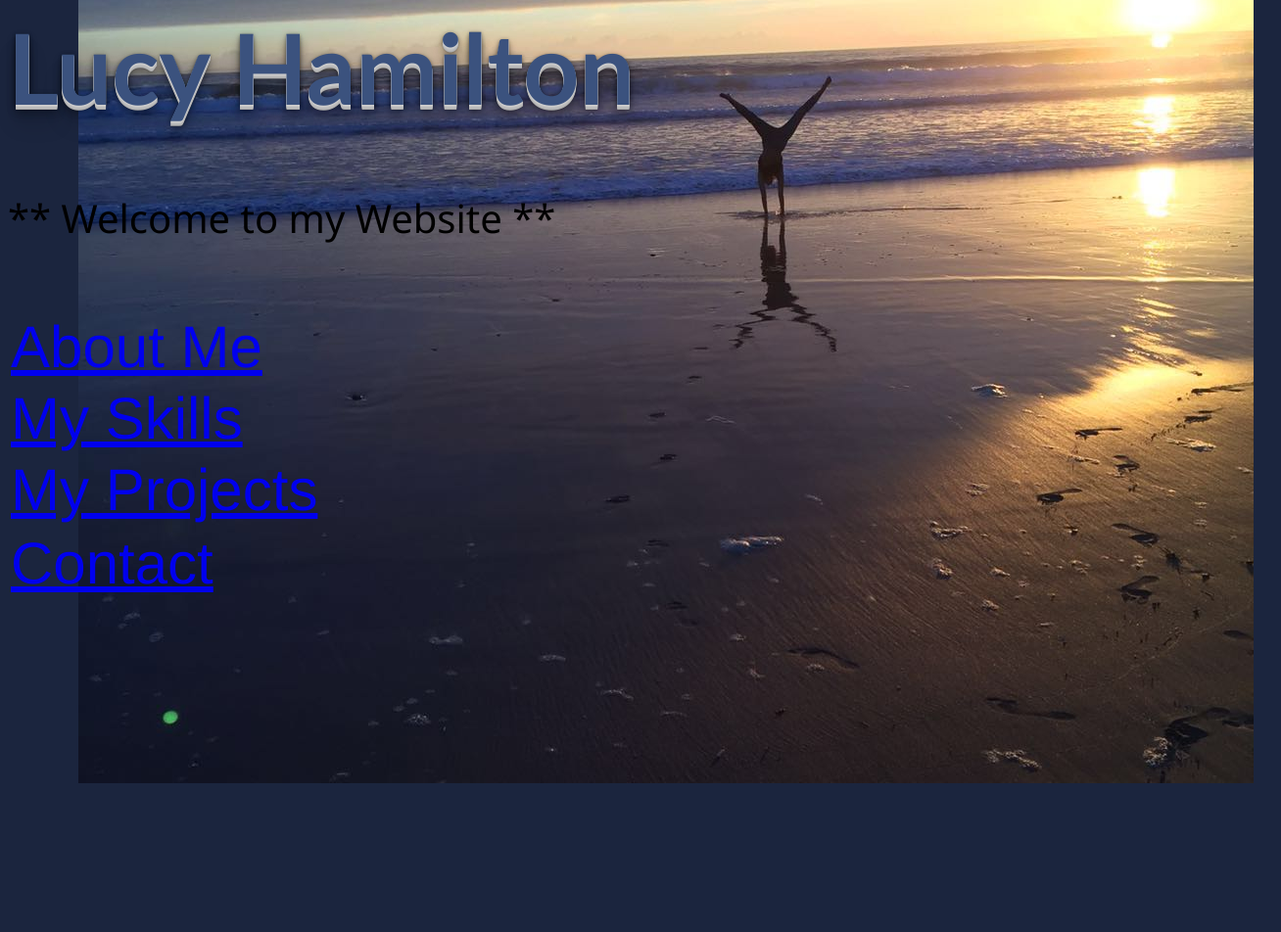
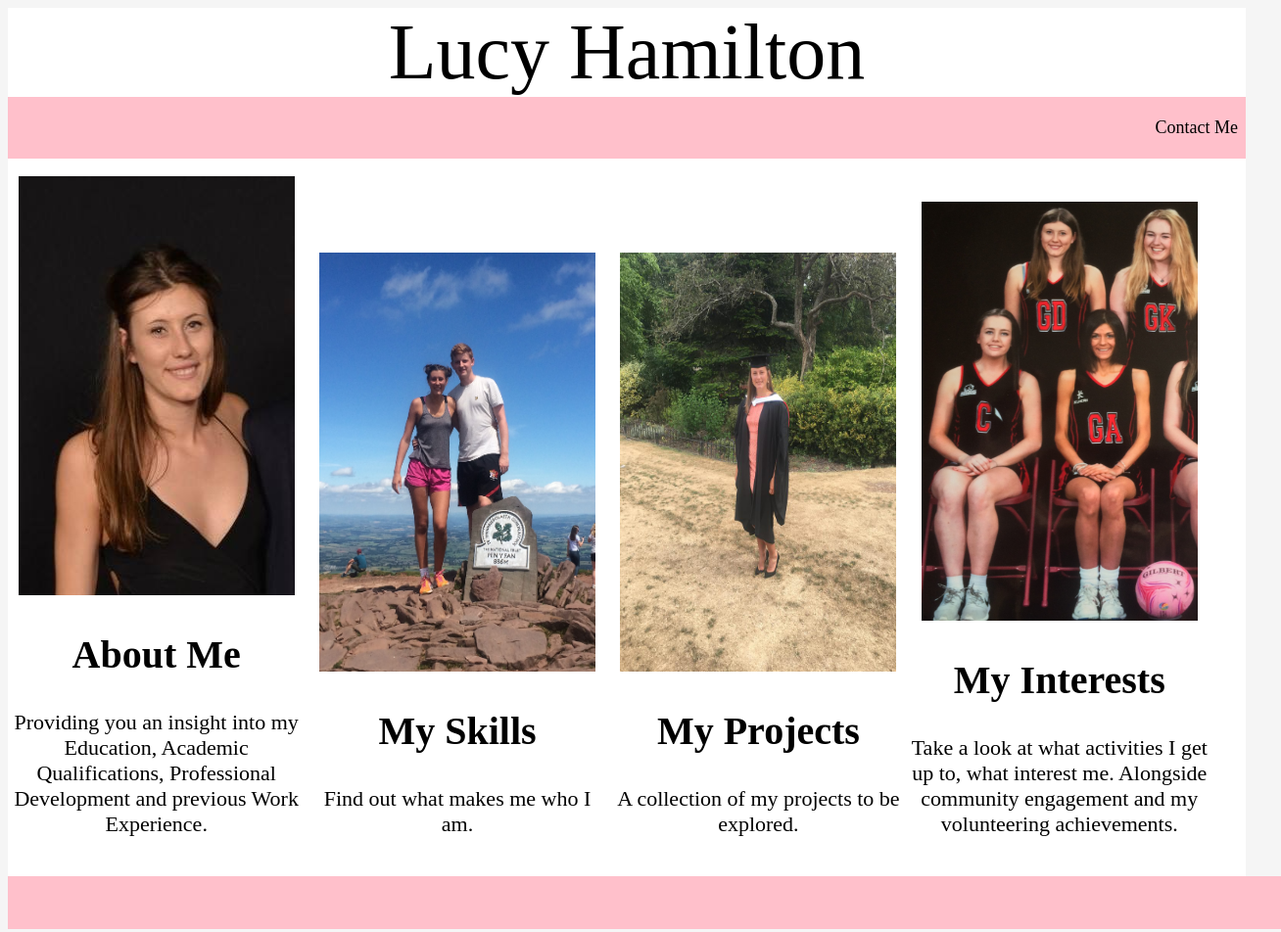
Before and after one commit to lwhamilton03/lwhamilton03.github.io, a plain HTML site: page index.html in a window 1280 px wide. Shown: the whole page at 98% size, 1308 px wide, since content can reach past the window. Before the commit the page ends 800 px from the top, so only its background shows below. Drawn offline with Linux system fonts and the light colour scheme.

Commit message:
index changed

```diff
--- a/index.html
+++ b/index.html
@@ -1,36 +1,52 @@
 <html>
 
-<!-- FRONT PAGE -->
+<head>
+    <title> Homepage </title>
+    <link href="css/homepage.css" rel="stylesheet">
+</head>
 
-    <head>
-        <!-- Only Metadata in here -->
-        <title> My First Website </title>
-        <!-- CSS goes in here -->
-        <link href="css/style.css" rel = "stylesheet" >
+<body>
+    <div id ="myname"> Lucy Hamilton </div>
 
-    </head>
+    <div class="topBar">
+        <br/>
+        <div class = "dropDown"> <!--Lines - drop down --> </div>
+        <div> <a href="Contact.html"> Contact Me </a> </div>
+        <br/>
+    </div>
+    <br/>
+    <div id="Main">
+    <div class = "boxMain">
+        <div> <a href= "About.html"> <img src="lucyface.png" width="282px" height="428px"> <a/> </div>
+        <div> <h2> About Me </h2>
+        <p> Providing you an insight into my Education, Academic Qualifications, Professional Development and previous Work Experience. </p> </div>
+    </div>
 
-    <body >
+     <div class = "boxMain">
+        <div> <a href= "Skills.html"> <img src="css/penyfan.jpg" width="282px" height="428px"> <a/> </div>
+        <div> <h2> My Skills </h2>
+        <p> Find out what makes me who I am. </p> </div>
+    </div>
 
+    <div class = "boxMain">
+            <div> <a href= "Projects.html"> <img src="css/graduation.jpg" width="282px" height="428px"> </a> </div>
+                <div> <h2> My Projects </h2>
+                <p> A collection of my projects to be explored. </p> </div>
+        </div>
 
-         <div> <h1 id = "myName"> Lucy Hamilton </h1>   </div>
+     <div class = "boxMain">
+        <div> <a href= "interests.html"> <img src="css/netballSqaud.jpg" width="282px" height="428px">  <a/> </div>
+        <div> <h2> My Interests </h2>
+        <p> Take a look at what activities I get up to, what interest me. Alongside community engagement and my volunteering achievements.  </p> </div>
+    </div>
 
-        <div id = "Introduction">
+    </div>
+    <br/>
+    <div class="rectangle"> <br/> </div>
+</body>
 
-            <p> ** Welcome to my Website ** </p>
-            <br/>
+<footer>
 
-            <table id = "openingtable">
-                <tr>
-                    <th></th>
-                    <tbody>
-                      <tr> <td> <a href="About.html"> About Me </a> </td> </tr>
-                      <tr> <td> <a href="Skills.html"> My Skills <a/> </td> </tr>
-                      <tr> <td> <a href = "Projects.html"> My Projects </a> </td> <tr>
-                      <tr> <td> <a href = "Contact.html"> Contact </a> </td> </tr>
-                    </tbody>
-            </table>
-
-    </body>
+</footer>
 
 </html>
```
Also changed, not shown: About.html (+1 -1 lines), Contact.html (+1 -1 lines), FormComplete.html (+1 -1 lines), Projects.html (+1 -1 lines), Skills.html (+1 -1 lines), interests.html (+1 -1 lines).
